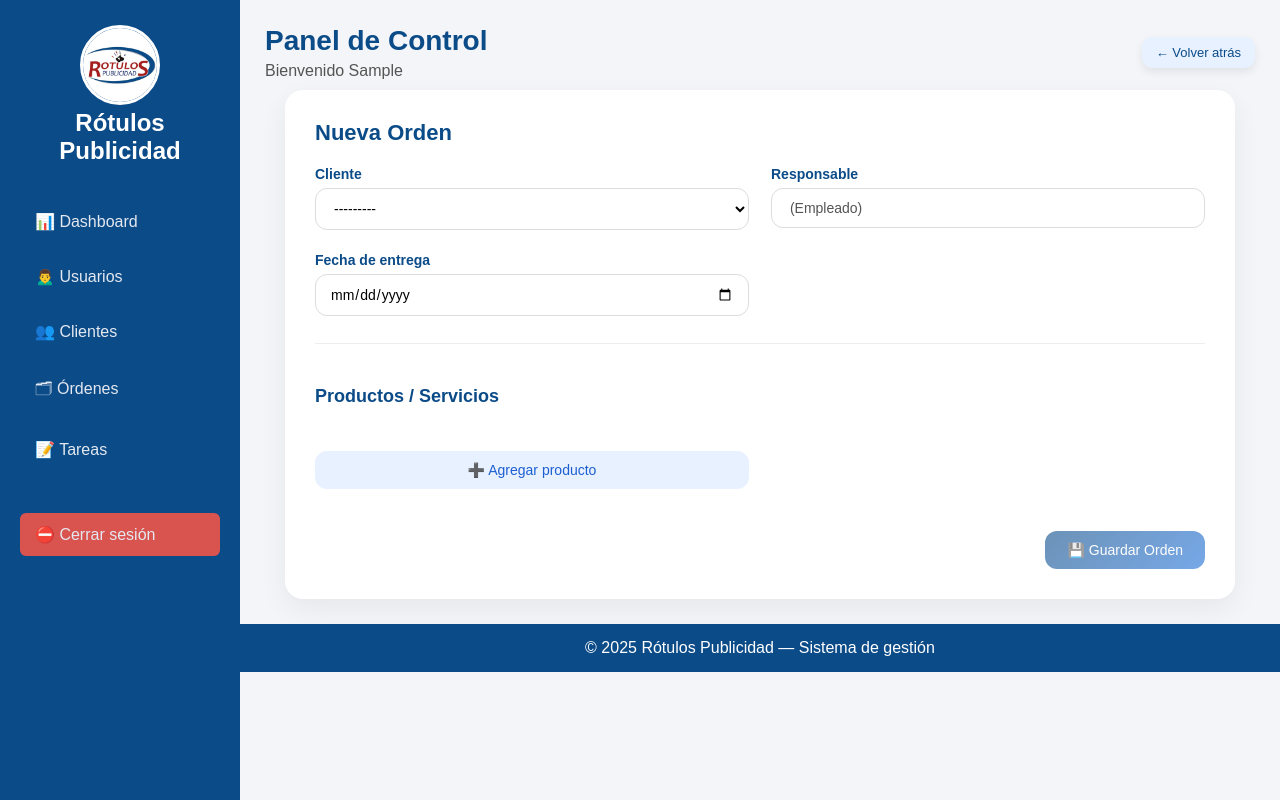
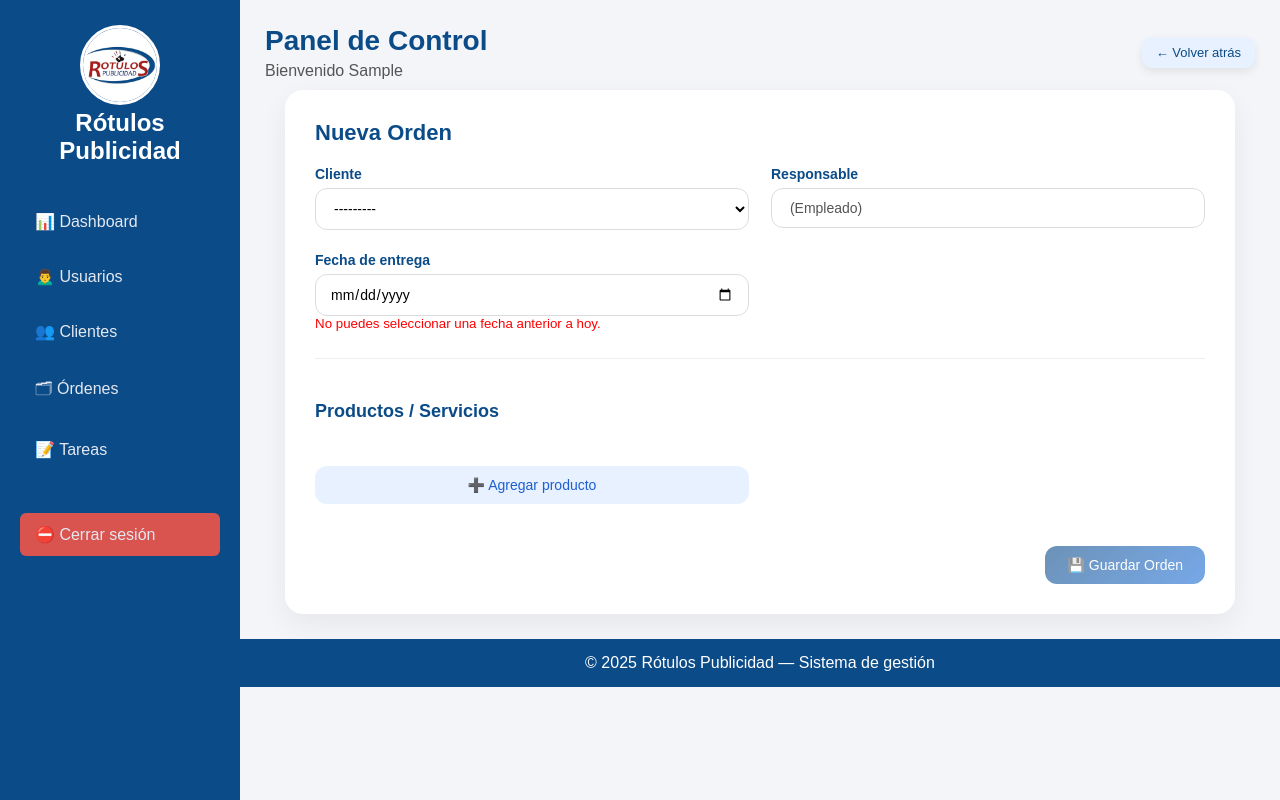
Before and after one commit to tnarvaez006-del/Rpublix, a Django app: page /ordenes/nueva/ in a window 1280 px wide. Run offline with Django 5.2, Linux system fonts and the light colour scheme; the visitor is signed in with stand-in values (Sample User, id 1); data that the repository does not hold is empty.

Commit message:
jhfihfusui

```diff
--- a/appR/templates/appR/dashboard_usuarios.html
+++ b/appR/templates/appR/dashboard_usuarios.html
@@ -29,7 +29,9 @@
                     <th>Correo</th>
                     <th>Rol</th>
                     <th>Estado</th>
+                    {% if request.user.rol == "Admin"%}
                     <th>Acciones</th>
+                    {% endif %}
                 </tr>
             </thead>
 
@@ -64,8 +66,7 @@
                         <a href="{% url 'habilitar_usuario' u.id %}" class="btn small success">Habilitar</a>
                         {% endif %}
 
-                            <a href="{% url 'eliminar_usuario' u.id %}"
-                               class="btn small danger"
+                        <a href="{% url 'eliminar_usuario' u.id %}" class="btn small danger"
                             onclick="return confirm('¿Seguro que deseas eliminar este usuario?');">
                             Eliminar
                         </a>
--- a/appR/templates/appR/orden_form.html
+++ b/appR/templates/appR/orden_form.html
@@ -13,7 +13,7 @@
         <h2>{% if editando %}Editar Orden{% else %}Nueva Orden{% endif %}</h2>
     </div>
 
-    <form method="POST" class="orden-form">
+    <form method="POST" class="orden-form" id="orden-form">
         {% csrf_token %}
 
         <!-- CLIENTE -->
@@ -32,6 +32,9 @@
         <div class="form-group">
             <label>Fecha de entrega</label>
             {{ form.fecha_entrega }}
+            <small id="fecha-error" style="color:red; display:none;">
+                No puedes seleccionar una fecha anterior a hoy.
+            </small>
         </div>
 
         <hr>
@@ -75,6 +78,47 @@
 ];
 </script>
 
+<!-- ===========================
+     VALIDACIÓN DE FECHA
+=========================== -->
+<script>
+document.addEventListener("DOMContentLoaded", function() {
+
+    const fechaInput = document.querySelector("input[type='date']");
+    const submitBtn = document.getElementById("submit-btn");
+    const fechaError = document.getElementById("fecha-error");
+
+    if (fechaInput) {
+
+        // Obtener fecha actual en formato YYYY-MM-DD
+        const hoy = new Date();
+        const year = hoy.getFullYear();
+        const month = String(hoy.getMonth() + 1).padStart(2, '0');
+        const day = String(hoy.getDate()).padStart(2, '0');
+        const fechaHoy = `${year}-${month}-${day}`;
+
+        // Bloquear fechas anteriores
+        fechaInput.setAttribute("min", fechaHoy);
+
+        function validarFecha() {
+            if (fechaInput.value < fechaHoy) {
+                fechaError.style.display = "block";
+                submitBtn.disabled = true;
+            } else {
+                fechaError.style.display = "none";
+                submitBtn.disabled = false;
+            }
+        }
+
+        fechaInput.addEventListener("change", validarFecha);
+
+        // Validar al cargar (por si está editando)
+        validarFecha();
+    }
+
+});
+</script>
+
 <script src="{% static 'appR/js/orden_form.js' %}"></script>
 
 {% endblock %}
```
Lines whose indentation alone changed are shown as unchanged.
